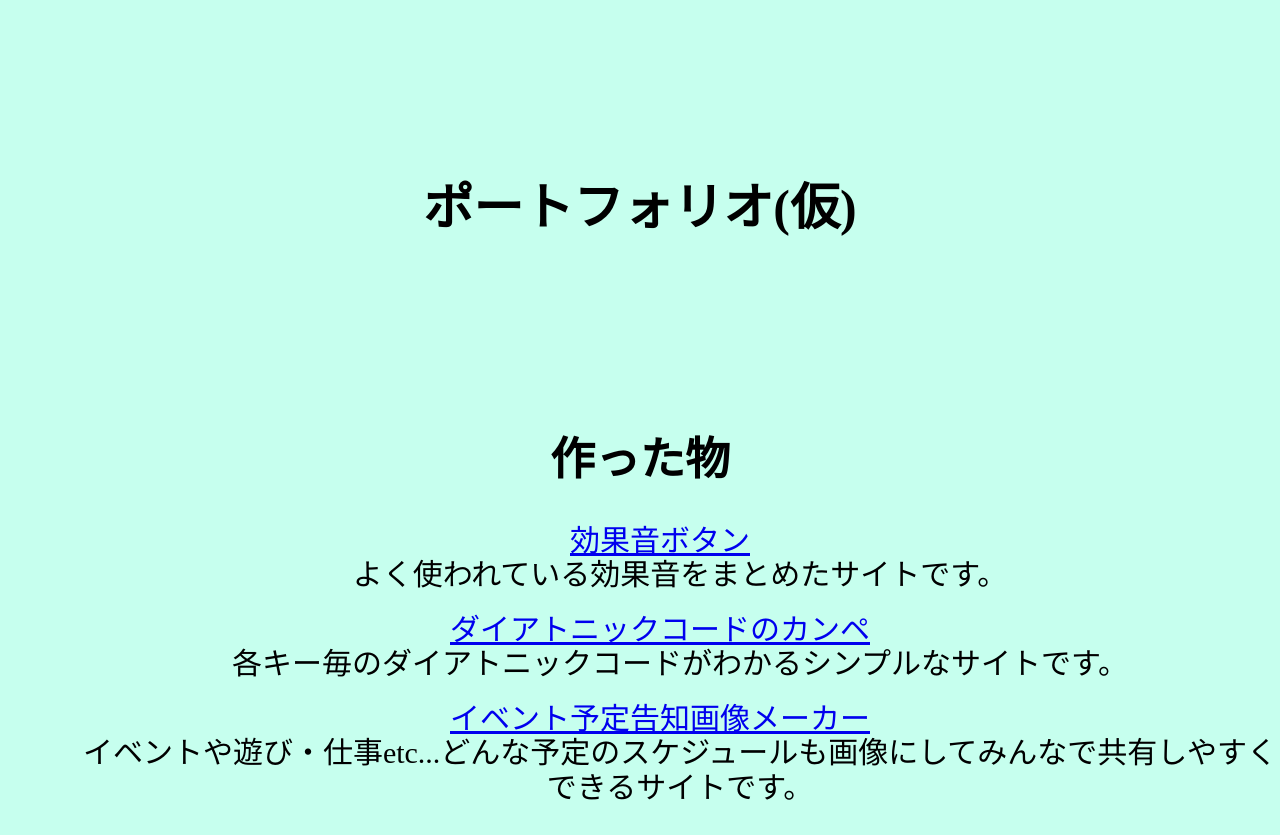
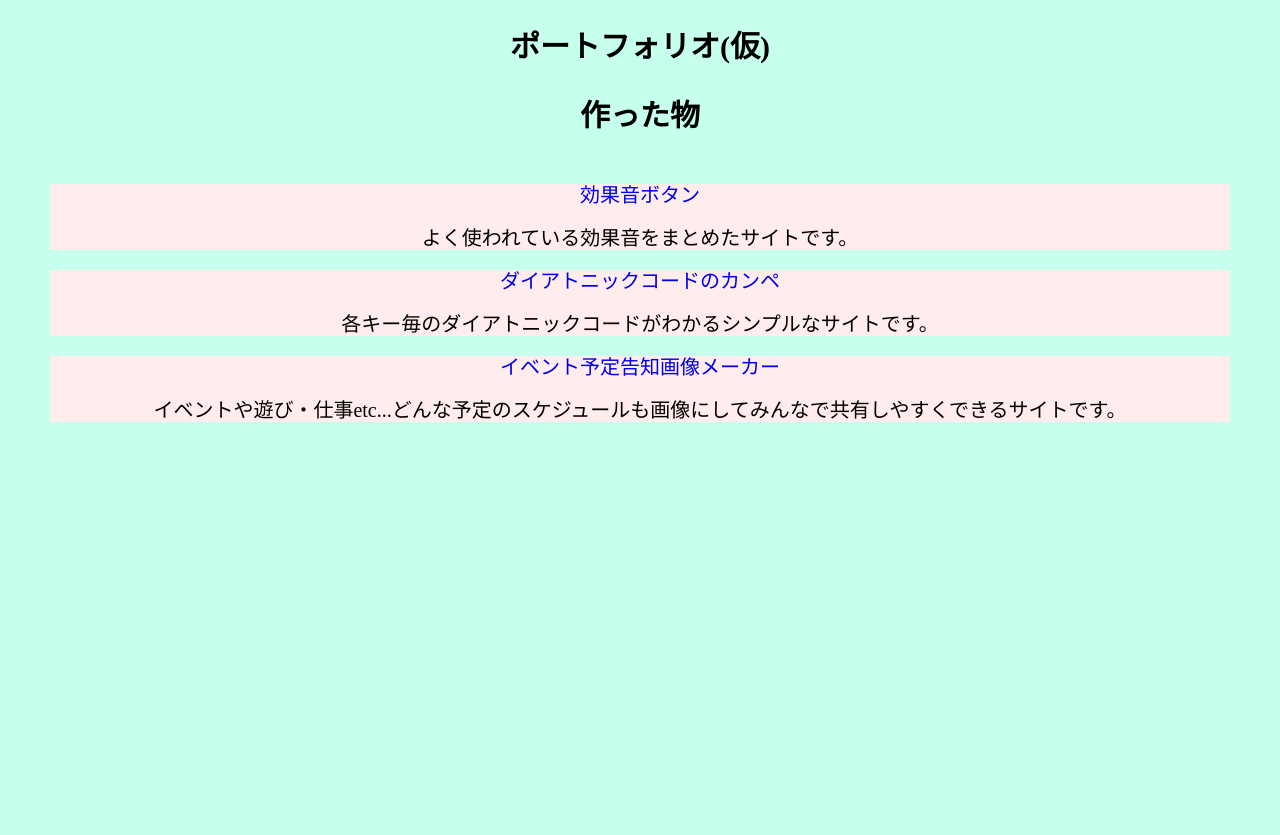
Before and after one commit to syab-syab/syab-syab-portfolio, a plain HTML site: page index.html in a window 1280 px wide. After the commit the page ends 800 px from the top, so only its background shows below. Drawn offline with Linux system fonts and the light colour scheme.

Commit message:
スタイル修正

```diff
--- a/css/style.css
+++ b/css/style.css
@@ -35,9 +35,52 @@ body {
   font-size: 3rem;
 }
 
+
+.lists {
+  padding: 10rem;
+  text-align: left;
+}
+
 .lists li {
   list-style: none;
   margin-bottom: 2rem;
+  background-color: #ffecec;
+}
+
+.lists li a {
+  text-decoration: none;
 }
 
 /* main End */
+
+/* レスポンシブ */
+
+@media (max-width: 1465px) {
+  .header {
+    padding: 3rem 0 1rem;
+  }
+
+  .title {
+    font-size: 3rem;
+  }
+
+  .container {
+    font-size: 2rem;
+  }
+
+  .container h2 {
+    margin-bottom: 0;
+  }
+
+  .lists {
+    padding: 5rem;
+    text-align: center;
+    margin: 0;
+  }
+}
+
+@media (max-width: 768px) {
+  .container {
+    /* font-size: ; */
+  }
+}
--- a/index.html
+++ b/index.html
@@ -17,22 +17,16 @@
     <section>
       <ul class="lists">
         <li>
-          <a href="https://syab-syab.github.io/soundEffectBtn/">効果音ボタン</a>
-          <ul>
-            <li>よく使われている効果音をまとめたサイトです。</li>
-          </ul>
+          <a href="https://syab-syab.github.io/soundEffectBtn/" target="_blank">効果音ボタン</a>
+            <p class="description">よく使われている効果音をまとめたサイトです。</p>
         </li>
         <li>
-          <a href="https://syab-syab.github.io/diatonicChord/">ダイアトニックコードのカンペ</a>
-          <ul>
-            <li>各キー毎のダイアトニックコードがわかるシンプルなサイトです。</li>
-          </ul>
+          <a href="https://syab-syab.github.io/diatonicChord/" target="_blank">ダイアトニックコードのカンペ</a>
+            <p class="description">各キー毎のダイアトニックコードがわかるシンプルなサイトです。</p>
         </li>
         <li>
-          <a href="https://syab-syab.github.io/image_maker/">イベント予定告知画像メーカー</a>
-          <ul>
-            <li>イベントや遊び・仕事etc...どんな予定のスケジュールも画像にしてみんなで共有しやすくできるサイトです。</li>
-          </ul>
+          <a href="https://syab-syab.github.io/image_maker/" target="_blank">イベント予定告知画像メーカー</a>
+            <p class="description">イベントや遊び・仕事etc...どんな予定のスケジュールも画像にしてみんなで共有しやすくできるサイトです。</p>
         </li>
       </ul>
     </section>
```
Also changed, not shown: img/diatonic-image1.PNG (added), img/diatonic-image2.PNG (added), img/image-maker1.PNG (added), img/image-maker2.PNG (added), img/image-maker3.PNG (added), img/sound-effect1.PNG (added), img/sound-effect2.PNG (added).
